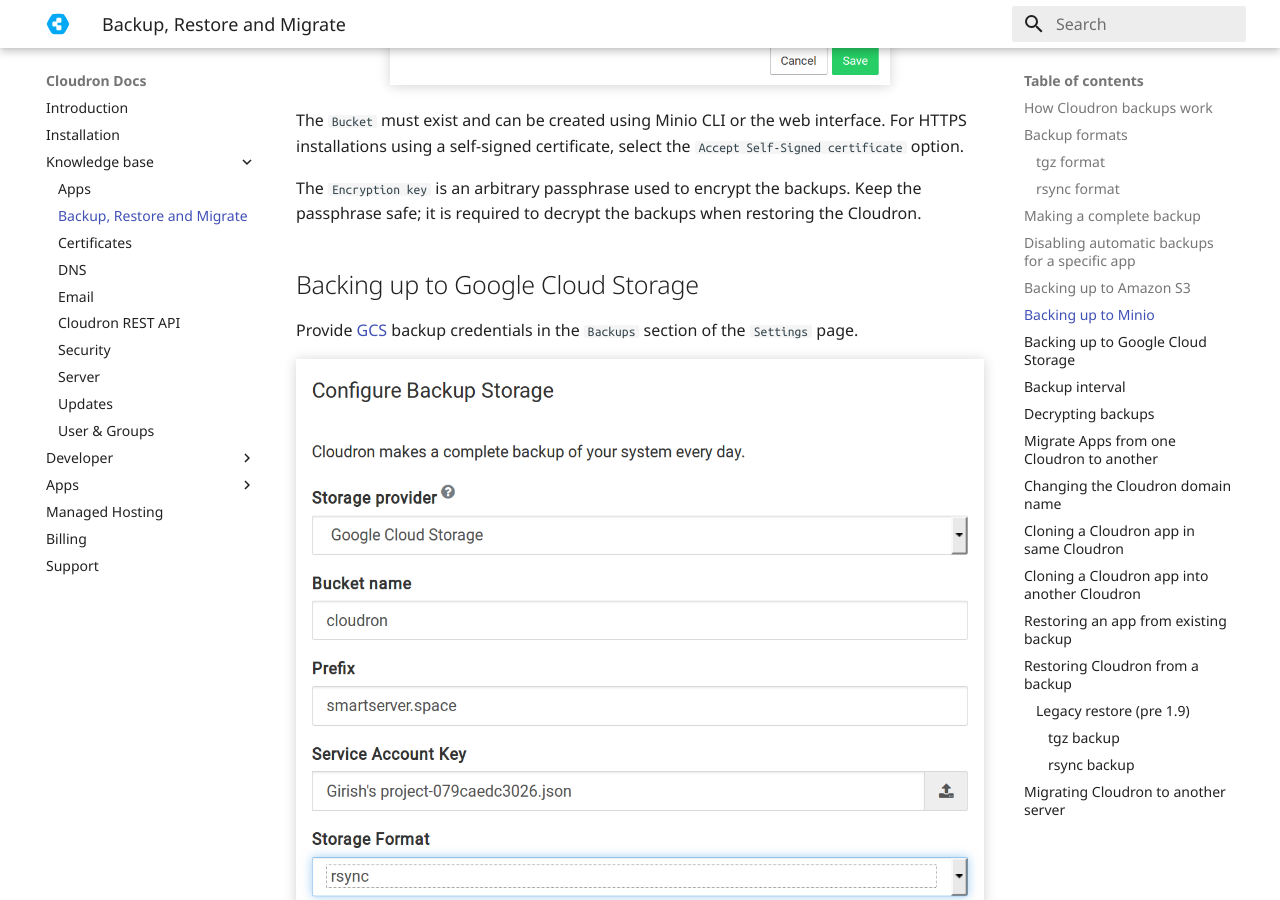
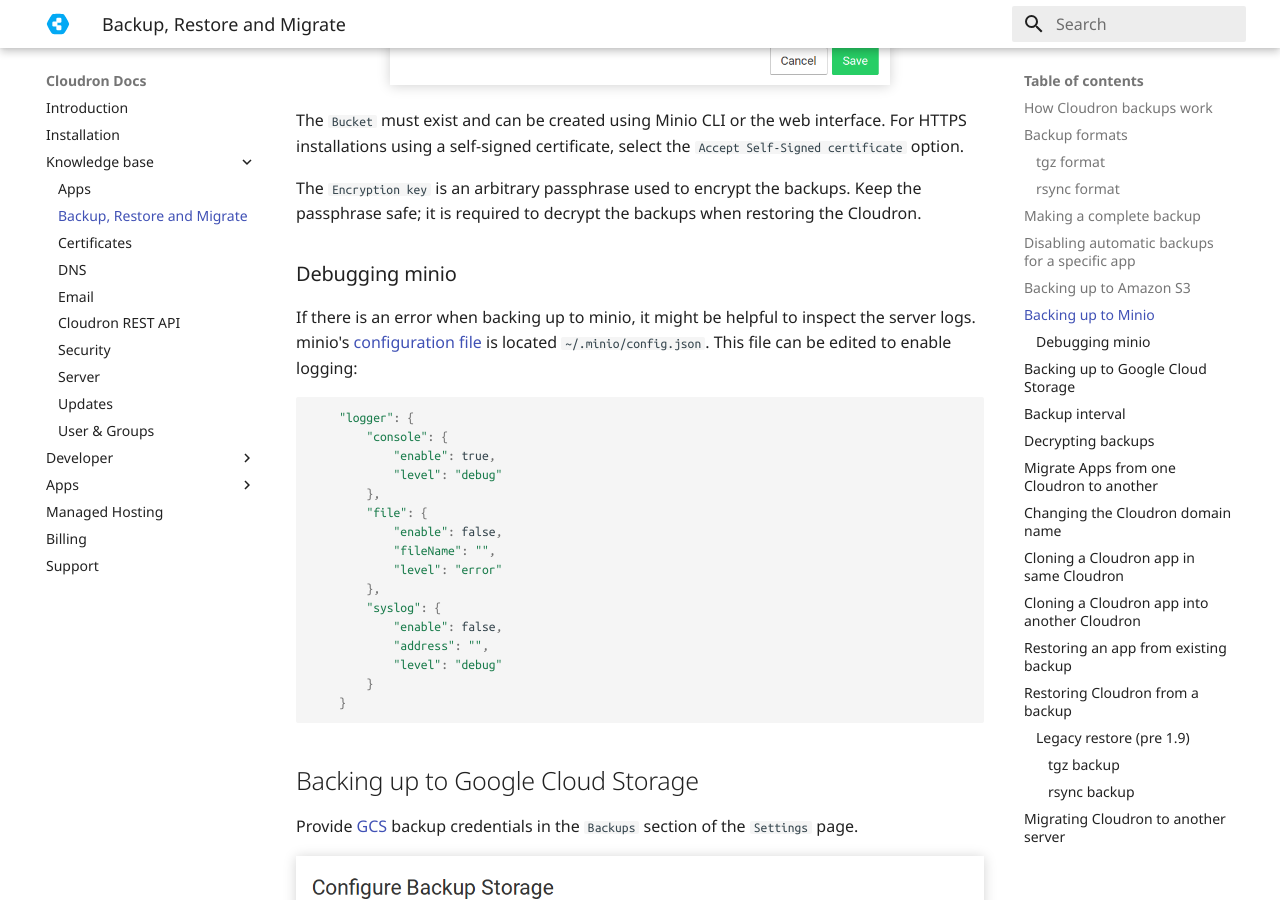
Before and after one commit to M-arcus/cloudron-docs, an MkDocs documentation site: the page built from docs/documentation/backups.md, in a window 1280 px wide and 900 px high, scrolled down 6627 px. Built offline with MkDocs 1.6.1 and Material for MkDocs 9.7.7, drawn with Linux system fonts in a browser that asks for light colours; old or Windows-style settings are respelled for this version of MkDocs.

Commit message:
add note on how to debug minio

````diff
--- a/docs/documentation/backups.md
+++ b/docs/documentation/backups.md
@@ -182,6 +182,31 @@
 
 The `Encryption key` is an arbitrary passphrase used to encrypt the backups. Keep the passphrase safe; it is
 required to decrypt the backups when restoring the Cloudron.
+
+### Debugging minio
+
+If there is an error when backing up to minio, it might be helpful to inspect the server
+logs. minio's [configuration file](https://docs.minio.io/docs/minio-server-configuration-guide) is
+located `~/.minio/config.json`. This file can be edited to enable logging:
+
+```
+    "logger": {
+        "console": {
+            "enable": true,
+            "level": "debug"
+        },
+        "file": {
+            "enable": false,
+            "fileName": "",
+            "level": "error"
+        },
+        "syslog": {
+            "enable": false,
+            "address": "",
+            "level": "debug"
+        }
+    }
+```
 
 ## Backing up to Google Cloud Storage
 
````
